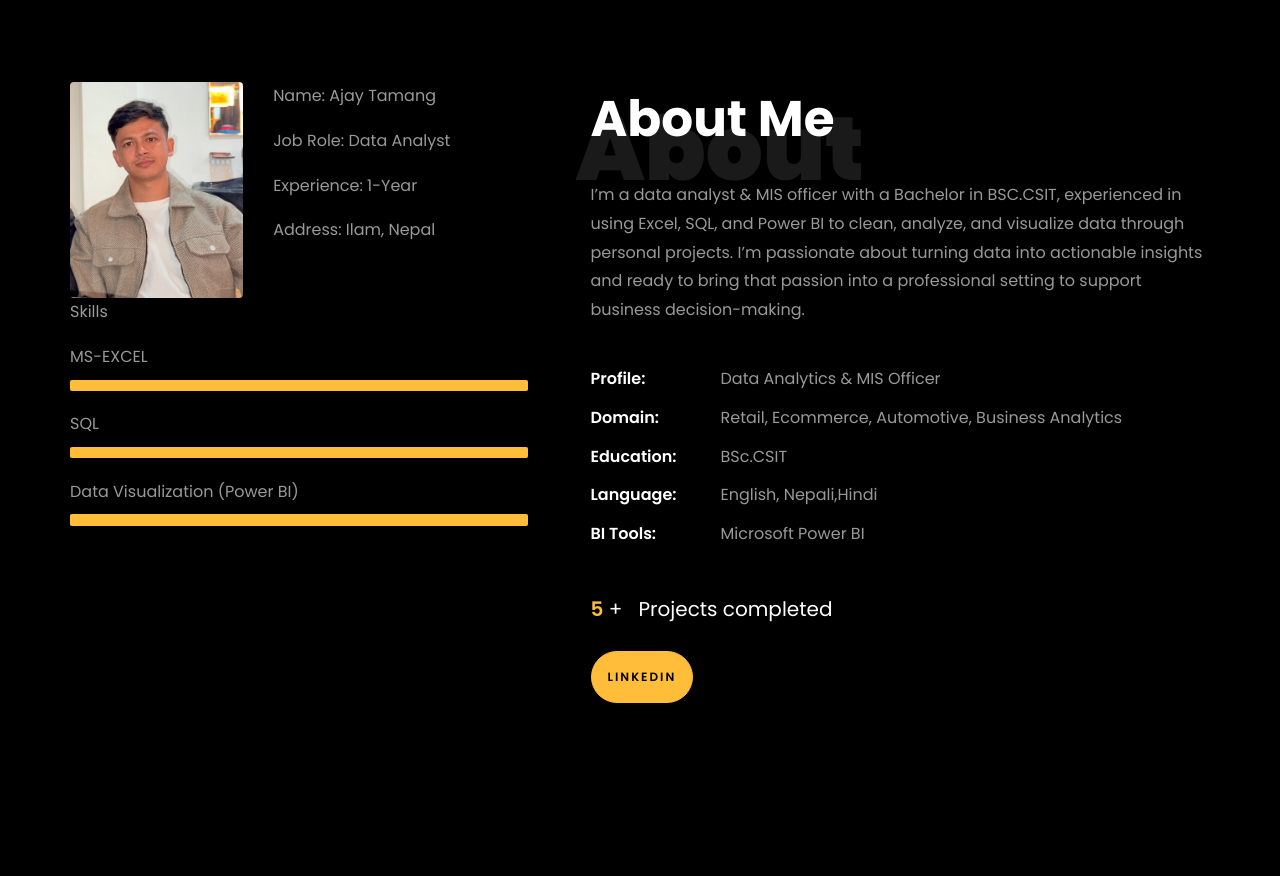
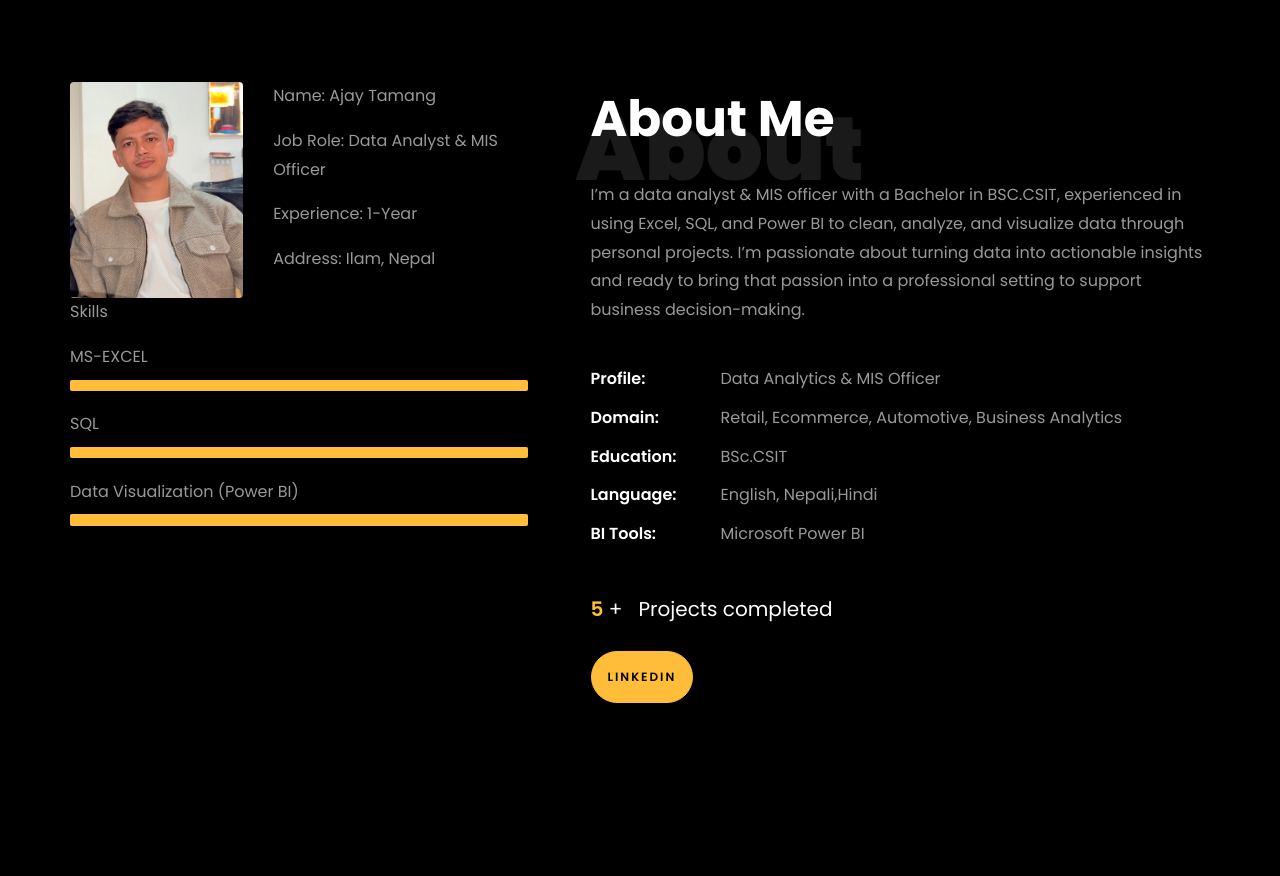
Before and after one commit to Tamang-Ajay/Tamang-Ajay.github.io, a plain HTML site: page index.html in a window 1280 px wide. Shown: the part 780-1656 px from the top of the page. Drawn offline with Linux system fonts and the light colour scheme; files whose address does not match are found by name.

Commit message:
Update job role to include MIS Officer

```diff
--- a/index.html
+++ b/index.html
@@ -221,7 +221,7 @@
 									<div class="col-sm-6 col-md-7">
 									  <div class="about-info">
 										<p><span class="title-s">Name: </span> <span>Ajay Tamang</span></p>
-										<p><span class="title-s">Job Role: </span> <span>Data Analyst</span></p>
+										<p><span class="title-s">Job Role: </span> <span>Data Analyst & MIS Officer</span></p>
 										<p><span class="title-s">Experience: </span> <span>1-Year</span></p>
 										<p><span class="title-s">Address: </span> <span>Ilam, Nepal</span></p>
 									  </div>
```
